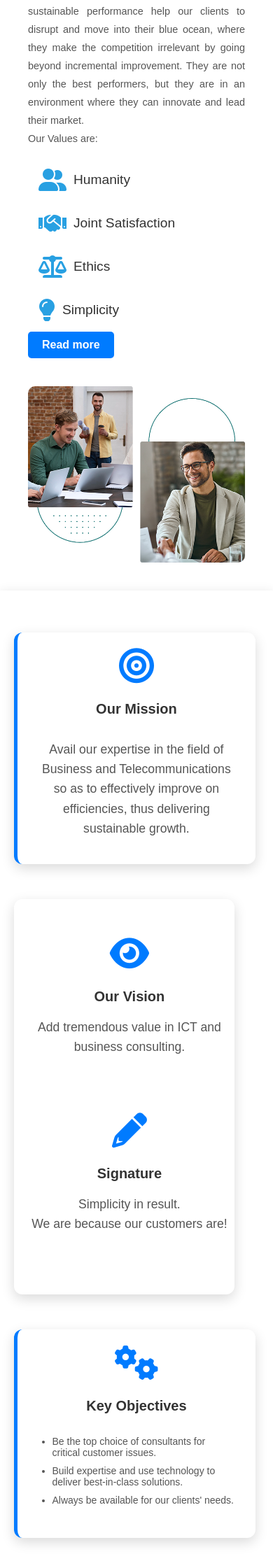
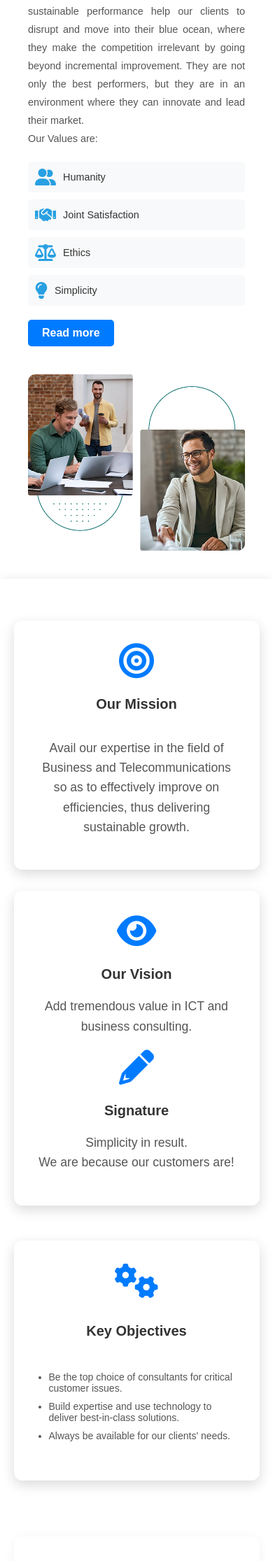
Before and after one commit to Yvanie/blue-website, a PHP site: template Views/Frontend/about.php in a window 390 px wide. Shown: the part 786-3017 px from the top of the page at 70% size. Run offline with PHP 8.4, Linux system fonts and the light colour scheme; the template is opened without the code that fills it, so the values that code supplies are empty.

Commit message:
arranging some problems

```diff
--- a/Public/css/style.css
+++ b/Public/css/style.css
@@ -361,24 +361,58 @@ body {
 }
 
 .values {
-    display: grid; /* Use grid layout for values */
-    grid-template-columns: repeat(1, 1fr); /* Two columns */
-
-}
+    display: grid;
+    grid-template-columns: repeat(2, 1fr); /* Deux colonnes de largeur égale */
+    gap: 20px; /* Espace entre les éléments */
+    margin: 20px 0;
+}
+
 .value-item {
     padding: 15px;
     border-radius: 5px;
     display: flex;
     align-items: center;
     font-size: 1.2rem;
-    color: #333; /* Icon and text color */
+    color: #333;
+    background-color: #f8f9fa; /* Fond léger pour chaque item */
+    transition: transform 0.3s ease;
+}
+
+.value-item:hover {
+    transform: translateY(-3px); /* Petit effet au survol */
+    background-color: #f0f8ff; /* Changement de couleur au survol */
 }
 
 .value-item i {
-    font-size: 2rem; /* Icon size */
-    margin-right: 10px; /* Space between icon and text */
+    font-size: 2rem;
+    margin-right: 15px;
     color: #28a0e2;
 }
+
+/* Responsive design */
+@media (max-width: 768px) {
+    .values {
+        grid-template-columns: repeat(2, 1fr); /* Maintenir 2 colonnes même sur mobile */
+        gap: 10px; /* Réduire l'espace sur mobile */
+    }
+
+    .value-item {
+        font-size: 1rem; /* Réduire la taille du texte */
+    padding: 10px;
+    }
+
+    .value-item i {
+        font-size: 1.5rem; /* Réduire la taille des icônes */
+    margin-right: 10px;
+    }
+}
+
+@media (max-width: 480px) {
+.value-item {
+        font-size: 0.9rem; /* Encore plus petit pour les très petits écrans */
+    }
+}
+
 .about-content .btn {
     padding: 10px 20px;
     border-radius: 5px;
@@ -1454,11 +1487,6 @@ input, textarea {
     grid-template-columns: repeat(auto-fill, minmax(300px, 1fr));
     gap: 30px;
     margin-bottom: 60px;
-    display: flex;
-    justify-content: space-between;
-    gap: 20px; /* Space between cards */
-    flex-wrap: wrap; /* Ensure cards wrap on smaller screens */
-    text-align: justify;
 }
 
 .card {
@@ -1473,71 +1501,6 @@ input, textarea {
     justify-content: space-between;  /* Ensures content takes up available space */
 }
 .card .mission{
-    border-radius: 4px;
-    padding: 50px;
-    width: 20%; /* Each card takes up 30% of the row */
-    box-shadow: 0 4px 5px rgba(0, 123, 255, 0.2);
-    transition: transform 0.3s ease, box-shadow 0.3s ease, background-color 0.3s ease;
-    opacity: 1;
-}
-
-/* Mission & Values Cards: Left Border & Hover Effect */
-.card.mission, .card.values {
-    border-left: 5px solid #007bff; /* Left border for mission & values */
-    padding-top: 20px;  /* Space above the border */
-    padding-bottom: 20px;  /* Space below the border */
-}
-
-.card.mission:hover, .card.values:hover {
-    box-shadow: 0 8px 20px rgba(0, 123, 255, 0.3);
-    background-color: #f0f8ff;  /* Light blue background on hover */
-    border-left: 0;  /* Left border disappears on hover */
-}
-
-/* Vision & Signature Section (Split into Two Rows) */
-.card.vision-signature {
-    padding-left: 5px;
-    width: 30%; /* Adjusted width for the middle card */
-    display: flex;
-    flex-direction: column; /* Stack Vision and Signature vertically */
-}
-
-.vision, .signature {
-    width: 100%; /* Full width for each row */
-    margin-bottom: 20px; /* Add space between rows */
-}
-
-/* Vision Card */
-.vision {
-
-    padding: 20px;
-}
-
-
-
-/* Signature Card */
-.signature {
-
-    padding: 20px;
-}
-
-
-/* Hover Effect for Icons (all cards) */
-.card:hover .icon {
-    color: #0056b3;
-}
-
-/* Card Titles */
-.card h3 {
-    font-size: 1.8em;
-    color: #333;
-    margin-bottom: 15px;
-    font-weight: 600;
-}
-
-.card h4 {
-    font-size: 1.4em;
-    color: #333;
     margin-top: 10px;
 }
 /* Hover effect for cards */
@@ -1651,20 +1614,8 @@ input, textarea {
     .card ul li {
         font-size: 14px;  /* Smaller font size for list items on mobile */
     }
-    .card {
-        width: 80%; /* Cards take up more space on smaller screens */
-        margin-bottom: 30px;
-    }
-
-    .card.vision-signature {
-        width: 80%; /* Full width for vision-signature section */
-        flex-direction: column;
-    }
-
-    .vision, .signature {
-        width: 100%; /* Cards inside vision-signature take full width */
-    }
-}
+}
+
 
 /* service page */
 .services-section-page {
--- a/Views/Frontend/about.php
+++ b/Views/Frontend/about.php
@@ -112,6 +112,7 @@
             </div>
         </div>
     </section>
+
     <section class="why-choose-us">
         <div class="why-content">
             <h4>Why Choose Us</h4>
```
Also changed, not shown: other parts of Public/css/style.css (+222 -1 lines).
